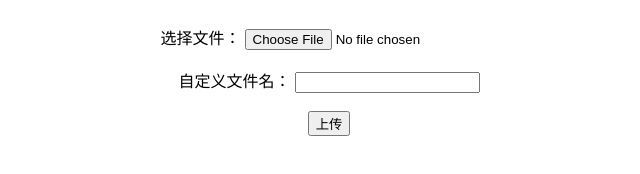
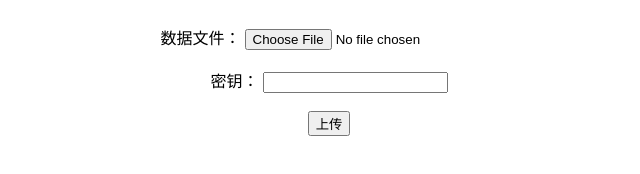
Before and after one commit to 334-c/334-c-sky_friend_information_form_query, a website: page main/src/view/upload.html in a window 1280 px wide. Shown: the whole page, without its empty margins (311-951 px from the left). Drawn offline with Linux system fonts and the light colour scheme.

Commit message:
= 优化文字

```diff
--- a/main/src/view/upload.html
+++ b/main/src/view/upload.html
@@ -17,11 +17,11 @@
 <body>
     <div>
     <form action="../system/updateData?upload=once" id="form" method="post" enctype="multipart/form-data">
-        <label for="file">选择文件：</label>
+        <label for="file">数据文件：</label>
         <input type="file" id="file" name="myFile">
         <br>
         <br>
-        <label for="filename">自定义文件名：</label>
+        <label for="filename">密钥：</label>
         <input type="text" id="authKey" oninput="upUir(this)"><br><br>
         <input type="submit" value="上传">
     </form>
```
